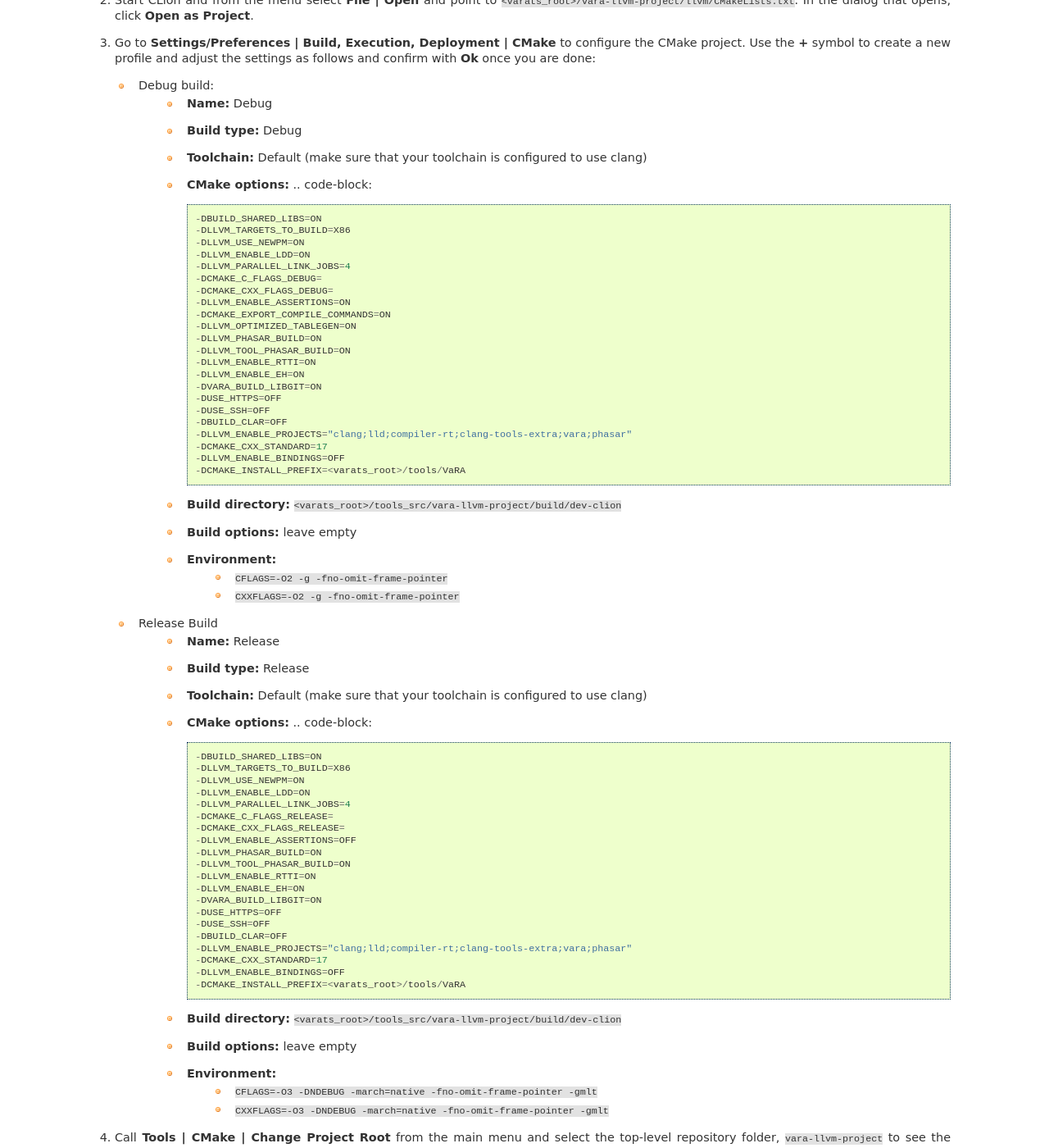
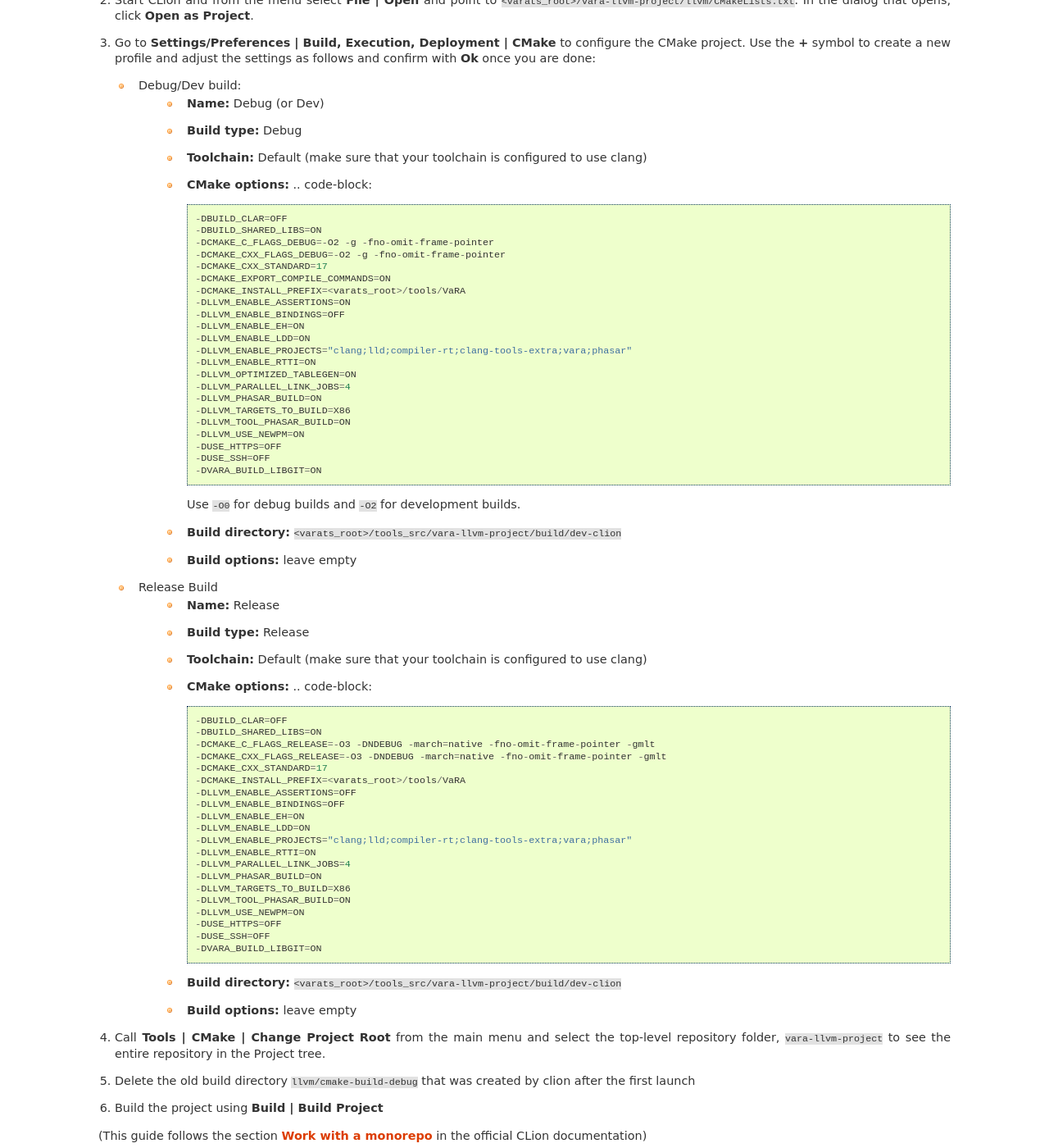
Before and after one commit to se-sic/VaRA-Tool-Suite, a Sphinx documentation site: the page built from docs/source/research_tool_docs/vara/add_setup_infos/clion_setup.rst, in a window 1280 px wide and 1400 px high, scrolled down 277 px. Shown: the whole window at 82% size. Built offline with Sphinx 7.4.7, drawn with Linux system fonts in a browser that asks for light colours; the version number could not be read and is left out.

Commit message:
Dev vs. Debug build and sort CMake vars

```diff
--- a/docs/source/research_tool_docs/vara/add_setup_infos/clion_setup.rst
+++ b/docs/source/research_tool_docs/vara/add_setup_infos/clion_setup.rst
@@ -11,41 +11,40 @@
 3. Go to **Settings/Preferences | Build, Execution, Deployment | CMake** to configure the CMake project.
    Use the **+** symbol to create a new profile and adjust the settings as follows and confirm with **Ok** once you are done:
 
-   - Debug build:
-      - **Name:** Debug
+   - Debug/Dev build:
+      - **Name:** Debug (or Dev)
       - **Build type:** Debug
       - **Toolchain:** Default  (make sure that your toolchain is configured to use clang)
       - **CMake options:**
         .. code-block::
 
+           -DBUILD_CLAR=OFF
            -DBUILD_SHARED_LIBS=ON
+           -DCMAKE_C_FLAGS_DEBUG=-O2 -g -fno-omit-frame-pointer
+           -DCMAKE_CXX_FLAGS_DEBUG=-O2 -g -fno-omit-frame-pointer
+           -DCMAKE_CXX_STANDARD=17
+           -DCMAKE_EXPORT_COMPILE_COMMANDS=ON
+           -DCMAKE_INSTALL_PREFIX=<varats_root>/tools/VaRA
+           -DLLVM_ENABLE_ASSERTIONS=ON
+           -DLLVM_ENABLE_BINDINGS=OFF
+           -DLLVM_ENABLE_EH=ON
+           -DLLVM_ENABLE_LDD=ON
+           -DLLVM_ENABLE_PROJECTS="clang;lld;compiler-rt;clang-tools-extra;vara;phasar"
+           -DLLVM_ENABLE_RTTI=ON
+           -DLLVM_OPTIMIZED_TABLEGEN=ON
+           -DLLVM_PARALLEL_LINK_JOBS=4
+           -DLLVM_PHASAR_BUILD=ON
            -DLLVM_TARGETS_TO_BUILD=X86
+           -DLLVM_TOOL_PHASAR_BUILD=ON
            -DLLVM_USE_NEWPM=ON
-           -DLLVM_ENABLE_LDD=ON
-           -DLLVM_PARALLEL_LINK_JOBS=4
-           -DCMAKE_C_FLAGS_DEBUG=
-           -DCMAKE_CXX_FLAGS_DEBUG=
-           -DLLVM_ENABLE_ASSERTIONS=ON
-           -DCMAKE_EXPORT_COMPILE_COMMANDS=ON
-           -DLLVM_OPTIMIZED_TABLEGEN=ON
-           -DLLVM_PHASAR_BUILD=ON
-           -DLLVM_TOOL_PHASAR_BUILD=ON
-           -DLLVM_ENABLE_RTTI=ON
-           -DLLVM_ENABLE_EH=ON
-           -DVARA_BUILD_LIBGIT=ON
            -DUSE_HTTPS=OFF
            -DUSE_SSH=OFF
-           -DBUILD_CLAR=OFF
-           -DLLVM_ENABLE_PROJECTS="clang;lld;compiler-rt;clang-tools-extra;vara;phasar"
-           -DCMAKE_CXX_STANDARD=17
-           -DLLVM_ENABLE_BINDINGS=OFF
-           -DCMAKE_INSTALL_PREFIX=<varats_root>/tools/VaRA
+           -DVARA_BUILD_LIBGIT=ON
+
+        Use ``-O0`` for debug builds and ``-O2`` for development builds.
 
       - **Build directory:** ``<varats_root>/tools_src/vara-llvm-project/build/dev-clion``
       - **Build options:** leave empty
-      - **Environment:**
-         - ``CFLAGS=-O2 -g -fno-omit-frame-pointer``
-         - ``CXXFLAGS=-O2 -g -fno-omit-frame-pointer``
 
    - Release Build
       - **Name:** Release
@@ -54,32 +53,29 @@
       - **CMake options:**
         .. code-block::
 
+           -DBUILD_CLAR=OFF
            -DBUILD_SHARED_LIBS=ON
+           -DCMAKE_C_FLAGS_RELEASE=-O3 -DNDEBUG -march=native -fno-omit-frame-pointer -gmlt
+           -DCMAKE_CXX_FLAGS_RELEASE=-O3 -DNDEBUG -march=native -fno-omit-frame-pointer -gmlt
+           -DCMAKE_CXX_STANDARD=17
+           -DCMAKE_INSTALL_PREFIX=<varats_root>/tools/VaRA
+           -DLLVM_ENABLE_ASSERTIONS=OFF
+           -DLLVM_ENABLE_BINDINGS=OFF
+           -DLLVM_ENABLE_EH=ON
+           -DLLVM_ENABLE_LDD=ON
+           -DLLVM_ENABLE_PROJECTS="clang;lld;compiler-rt;clang-tools-extra;vara;phasar"
+           -DLLVM_ENABLE_RTTI=ON
+           -DLLVM_PARALLEL_LINK_JOBS=4
+           -DLLVM_PHASAR_BUILD=ON
            -DLLVM_TARGETS_TO_BUILD=X86
+           -DLLVM_TOOL_PHASAR_BUILD=ON
            -DLLVM_USE_NEWPM=ON
-           -DLLVM_ENABLE_LDD=ON
-           -DLLVM_PARALLEL_LINK_JOBS=4
-           -DCMAKE_C_FLAGS_RELEASE=
-           -DCMAKE_CXX_FLAGS_RELEASE=
-           -DLLVM_ENABLE_ASSERTIONS=OFF
-           -DLLVM_PHASAR_BUILD=ON
-           -DLLVM_TOOL_PHASAR_BUILD=ON
-           -DLLVM_ENABLE_RTTI=ON
-           -DLLVM_ENABLE_EH=ON
-           -DVARA_BUILD_LIBGIT=ON
            -DUSE_HTTPS=OFF
            -DUSE_SSH=OFF
-           -DBUILD_CLAR=OFF
-           -DLLVM_ENABLE_PROJECTS="clang;lld;compiler-rt;clang-tools-extra;vara;phasar"
-           -DCMAKE_CXX_STANDARD=17
-           -DLLVM_ENABLE_BINDINGS=OFF
-           -DCMAKE_INSTALL_PREFIX=<varats_root>/tools/VaRA
+           -DVARA_BUILD_LIBGIT=ON
 
       - **Build directory:** ``<varats_root>/tools_src/vara-llvm-project/build/dev-clion``
       - **Build options:** leave empty
-      - **Environment:**
-         - ``CFLAGS=-O3 -DNDEBUG -march=native -fno-omit-frame-pointer -gmlt``
-         - ``CXXFLAGS=-O3 -DNDEBUG -march=native -fno-omit-frame-pointer -gmlt``
 
 4. Call **Tools | CMake | Change Project Root** from the main menu and select the top-level repository folder, ``vara-llvm-project`` to see the entire repository in the Project tree.
 
```
